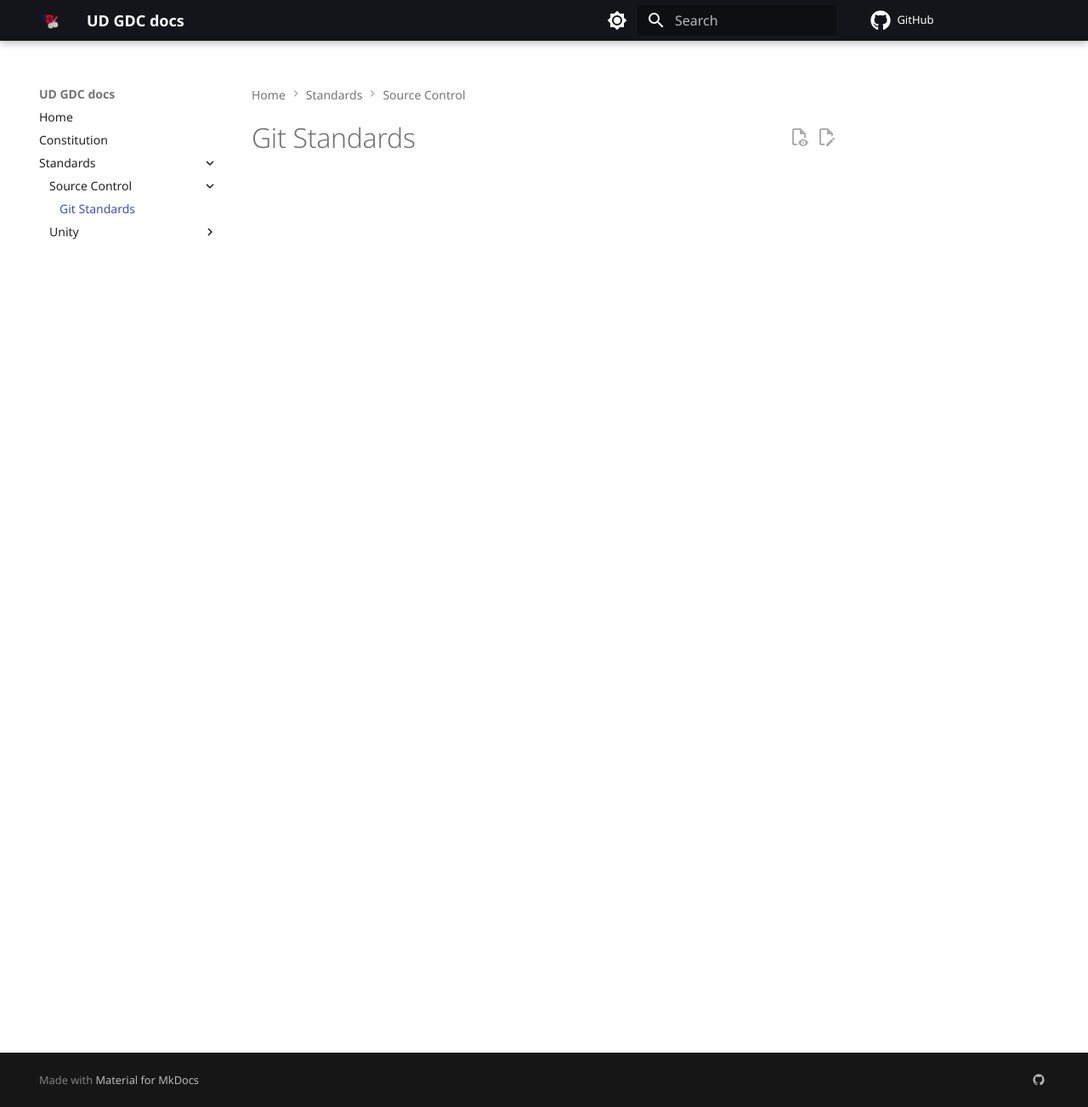
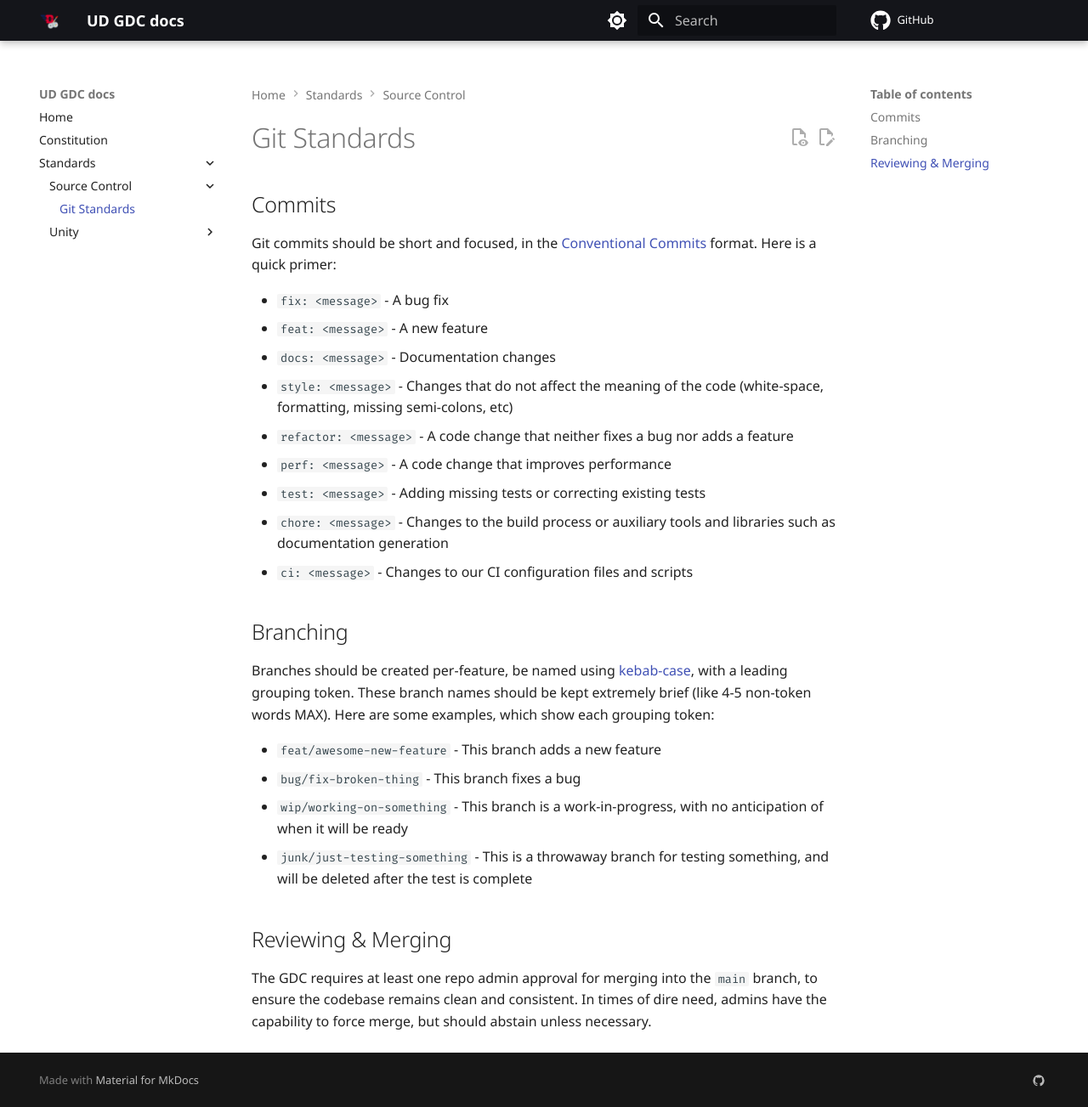
Before and after one commit to UD-Game-Development-Club/docs, an MkDocs documentation site: the page built from docs/Standards/Source Control/git.md, in a window 1280 px wide and 1303 px high. Shown: the whole window at 85% size. Built offline with MkDocs 1.6.1 and Material for MkDocs 9.7.7, drawn with Linux system fonts in a browser that asks for light colours; comment, search, counter and statistics services are not loaded; the version menu is left out.

Commit message:
docs: git standards

```diff
--- a/docs/Standards/Source Control/git.md
+++ b/docs/Standards/Source Control/git.md
@@ -1 +1,28 @@
 # Git Standards
+
+## Commits
+
+Git commits should be short and focused, in the [Conventional Commits](https://www.conventionalcommits.org/en/v1.0.0/) format. Here is a quick primer:
+
+- `fix: <message>` - A bug fix
+- `feat: <message>` - A new feature
+- `docs: <message>` - Documentation changes
+- `style: <message>` - Changes that do not affect the meaning of the code (white-space, formatting, missing semi-colons, etc)
+- `refactor: <message>` - A code change that neither fixes a bug nor adds a feature
+- `perf: <message>` - A code change that improves performance
+- `test: <message>` - Adding missing tests or correcting existing tests
+- `chore: <message>` - Changes to the build process or auxiliary tools and libraries such as documentation generation
+- `ci: <message>` - Changes to our CI configuration files and scripts
+
+## Branching
+
+Branches should be created per-feature, be named using [kebab-case](https://developer.mozilla.org/en-US/docs/Glossary/Kebab_case), with a leading grouping token. These branch names should be kept extremely brief (like 4-5 non-token words MAX). Here are some examples, which show each grouping token:
+
+- `feat/awesome-new-feature` - This branch adds a new feature
+- `bug/fix-broken-thing` - This branch fixes a bug
+- `wip/working-on-something` - This branch is a work-in-progress, with no anticipation of when it will be ready
+- `junk/just-testing-something` - This is a throwaway branch for testing something, and will be deleted after the test is complete
+
+## Reviewing & Merging
+
+The GDC requires at least one repo admin approval for merging into the `main` branch, to ensure the codebase remains clean and consistent. In times of dire need, admins have the capability to force merge, but should abstain unless necessary.
```
Also changed, not shown: docs/constitution.md (+1 -1 lines).
